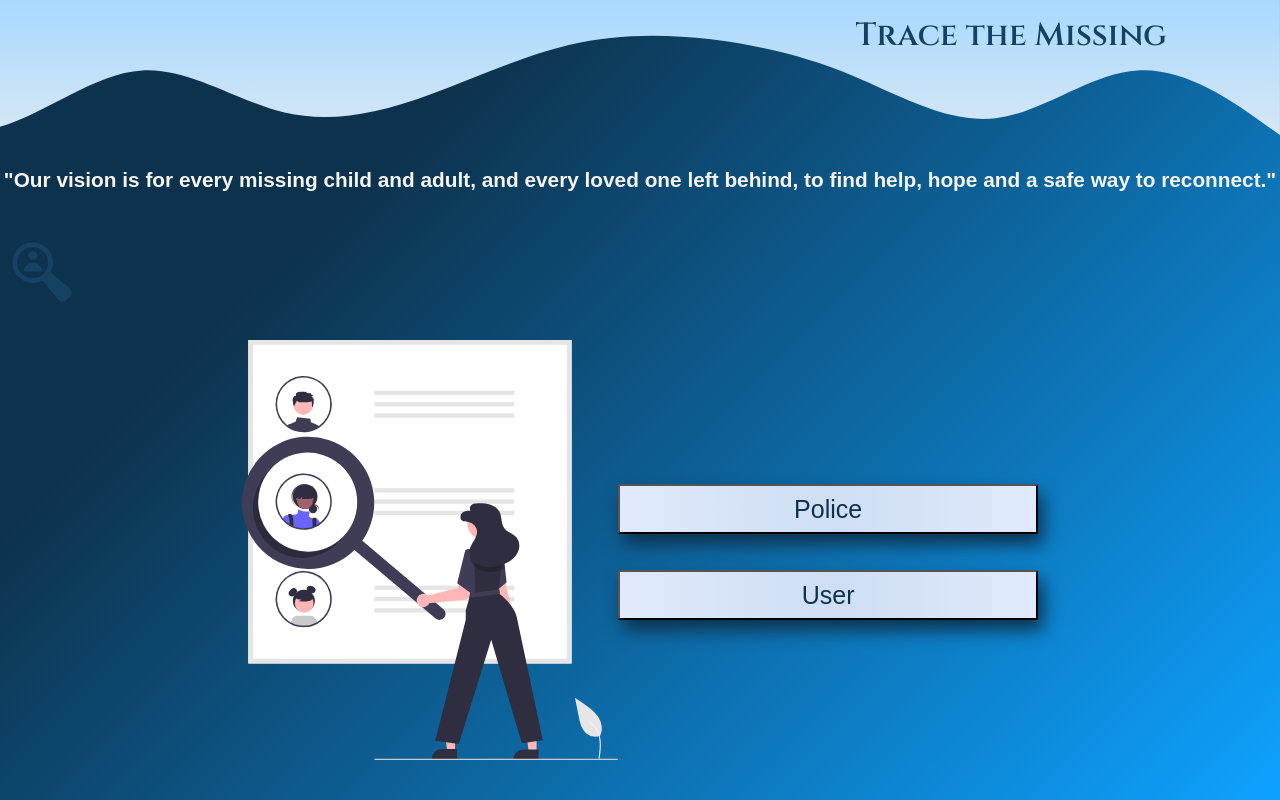
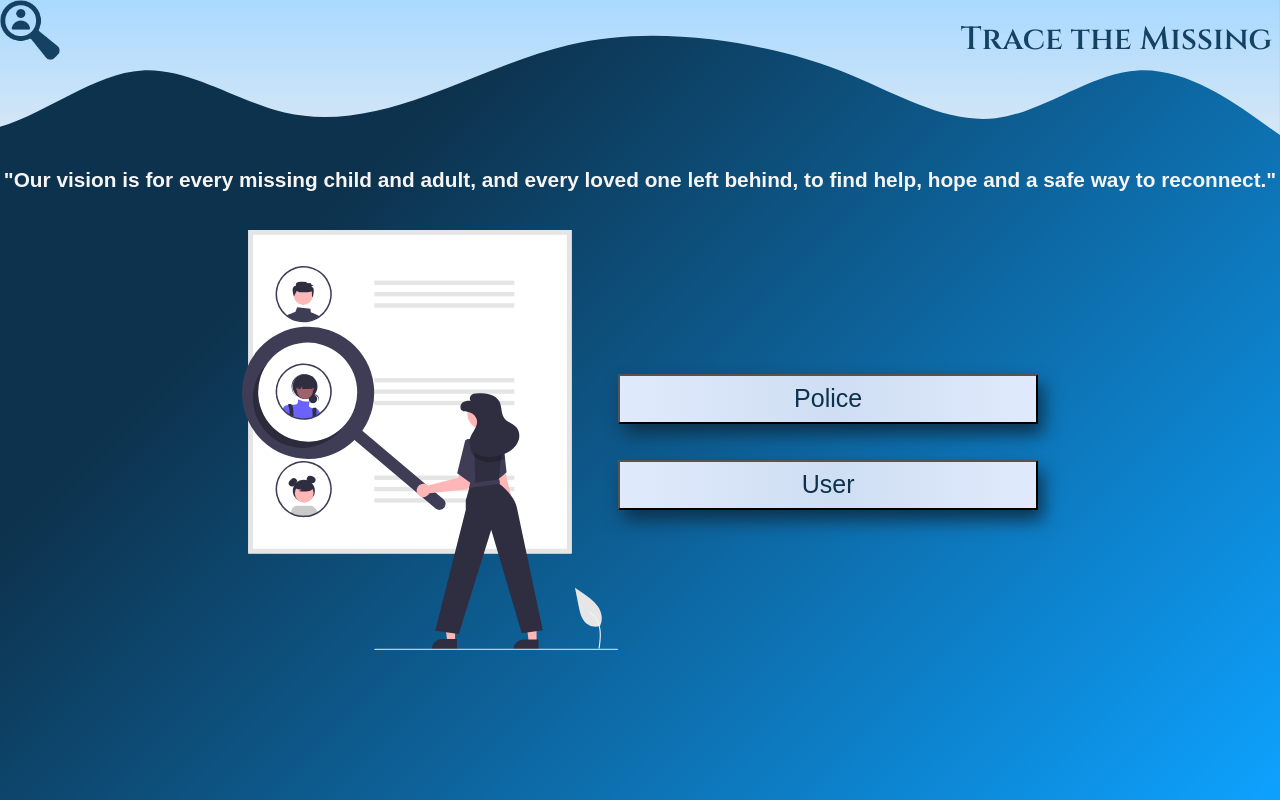
Before and after one commit to vidushi07/FindTheMissing, a PHP site: page / in a window 1280 px wide. Run offline with PHP 8.4, Linux system fonts and the light colour scheme; some web fonts are replaced.

Commit message:
Fixed homepage

```diff
--- a/index.php
+++ b/index.php
@@ -93,21 +93,32 @@
 			background-image: linear-gradient(315deg, #0da2ff 0%, #0d324d 74%);
 		}
 
+		.mainbox {
+			width: 100%;
+			position: absolute;
+			top: 0px;
+			display: flex;
+			justify-content: space-between;
+			align-items: center;
+		}
+
 		h1 {
 			font-size: 2rem;
 			font-family: 'Cinzel', serif;
 			color: #154263;
 			line-height: 0;
-			text-align: center;
-			margin-left: 58%;
+			/* text-align: center; */
+			margin-left: 38%;
+			padding-right: 8px;
 			padding-top: 1.5%;
 			font-weight: bold;
 			margin-top: 1.35%;
-			position: absolute;
+
+			/* position: absolute;
 			top: 0;
 			left: 0;
 			right: 0;
-			bottom: 0;
+			bottom: 0; */
 		}
 
 		h3 {
@@ -140,6 +151,10 @@
 				display: flex;
 				flex-direction: column;
 			}
+
+			.h1 {
+				margin-left: 33%;
+			}
 		}
 	</style>
 </head>
@@ -155,17 +170,14 @@
 			</defs>
 			<path style="transform:translate(0, 0px); opacity:1" fill="url(#sw-gradient-0)" d="M0,38L26.7,57C53.3,76,107,114,160,110.8C213.3,108,267,63,320,57C373.3,51,427,82,480,104.5C533.3,127,587,139,640,145.7C693.3,152,747,152,800,139.3C853.3,127,907,101,960,82.3C1013.3,63,1067,51,1120,63.3C1173.3,76,1227,114,1280,110.8C1333.3,108,1387,63,1440,47.5C1493.3,32,1547,44,1600,50.7C1653.3,57,1707,57,1760,60.2C1813.3,63,1867,70,1920,85.5C1973.3,101,2027,127,2080,133C2133.3,139,2187,127,2240,101.3C2293.3,76,2347,38,2400,25.3C2453.3,13,2507,25,2560,47.5C2613.3,70,2667,101,2720,123.5C2773.3,146,2827,158,2880,152C2933.3,146,2987,120,3040,98.2C3093.3,76,3147,57,3200,63.3C3253.3,70,3307,101,3360,104.5C3413.3,108,3467,82,3520,82.3C3573.3,82,3627,108,3680,104.5C3733.3,101,3787,70,3813,53.8L3840,38L3840,190L3813.3,190C3786.7,190,3733,190,3680,190C3626.7,190,3573,190,3520,190C3466.7,190,3413,190,3360,190C3306.7,190,3253,190,3200,190C3146.7,190,3093,190,3040,190C2986.7,190,2933,190,2880,190C2826.7,190,2773,190,2720,190C2666.7,190,2613,190,2560,190C2506.7,190,2453,190,2400,190C2346.7,190,2293,190,2240,190C2186.7,190,2133,190,2080,190C2026.7,190,1973,190,1920,190C1866.7,190,1813,190,1760,190C1706.7,190,1653,190,1600,190C1546.7,190,1493,190,1440,190C1386.7,190,1333,190,1280,190C1226.7,190,1173,190,1120,190C1066.7,190,1013,190,960,190C906.7,190,853,190,800,190C746.7,190,693,190,640,190C586.7,190,533,190,480,190C426.7,190,373,190,320,190C266.7,190,213,190,160,190C106.7,190,53,190,27,190L0,190Z"></path>
 		</svg>
-		<h1>Trace the Missing</h1>
+
+		<div class="mainbox">
+			<a href="./index.php"><img src="./images/loho2.png" alt="Logo" width="60px" height="60px"></a>
+			<h1>Trace the Missing</h1>
+		</div>
 	</div>
 	<h3>"Our vision is for every missing child and adult, and every loved one left behind, to find help, hope and a safe way to reconnect."</h3>
 	<center>
-		<center>
-			<br>
-			<div class="container">
-				<a href="./index.php"><img src="./images/loho2.png" alt="Logo" width="60px" height="60px" style="margin-left: 20%;"></a>
-
-			</div>
-		</center>
 		<br>
 		<div class="box">
 			<div class="icon">
@@ -173,7 +185,7 @@
 			</div>
 			<br>
 			<div class="btns">
-				<a href="./policepanel/police_signup.php"><button class="btn" onMouseOver="this.style.color='#0288d1'" onMouseOut="this.style.color='#0d324d'"> Police</button></a>
+				<a href="./police_signup.php"><button class="btn" onMouseOver="this.style.color='#0288d1'" onMouseOut="this.style.color='#0d324d'"> Police</button></a>
 				<br>
 				<br>
 				<br>
--- a/js/index.js
+++ b/js/index.js
@@ -67,7 +67,7 @@
 	var mailformat = /^[a-zA-Z0-9.!#$%&'*+/=?^_`{|}~-]+@[a-zA-Z0-9-]+(?:\.[a-zA-Z0-9-]+)*$/;
 	if (email != '' && passw != '' && confirm_pass != '') {
 		if (!mailformat.test(email)) {
-			alert("please enter valid email id!\n e.g.= xyz123@abc.com");
+			// alert("please enter valid email id!\n e.g.= xyz123@abc.com");
 		}
 		if (passw == confirm_pass) {
 			var result = firebase.auth().createUserWithEmailAndPassword(email, passw);
--- a/policepanel/js/index.js
+++ b/policepanel/js/index.js
@@ -51,7 +51,7 @@
 	var mailformat = /^[a-zA-Z0-9.!#$%&'*+/=?^_`{|}~-]+@[a-zA-Z0-9-]+(?:\.[a-zA-Z0-9-]+)*$/;
 	if (email != '' && passw != '' && confirm_pass != '') {
 		if (!mailformat.test(email)) {
-			alert("please enter valid email id!\n e.g.= xyz123@abc.com");
+			// alert("please enter valid email id!\n e.g.= xyz123@abc.com");
 		}
 		if (passw == confirm_pass) {
 			var result = firebase.auth().createUserWithEmailAndPassword(email, passw);
```
